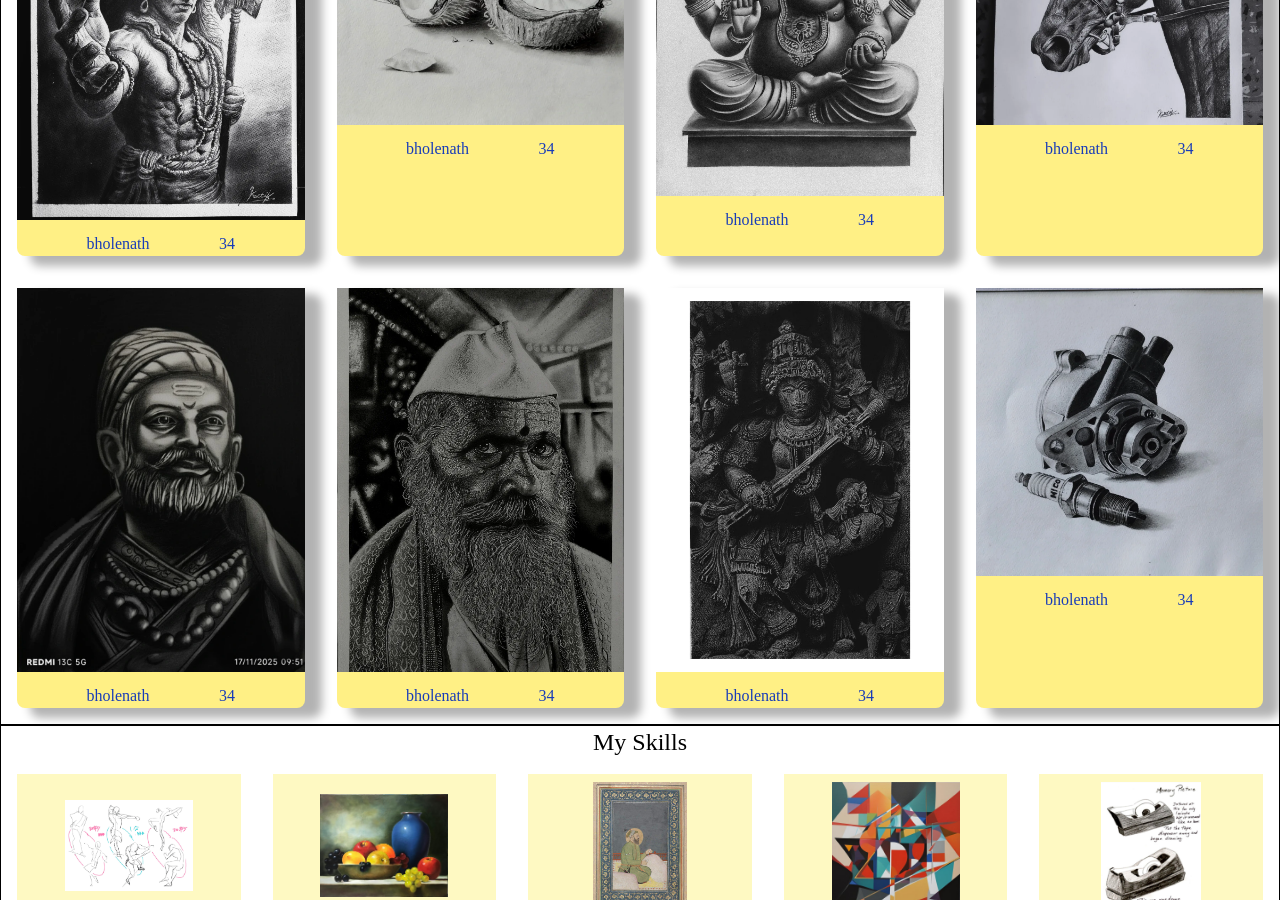
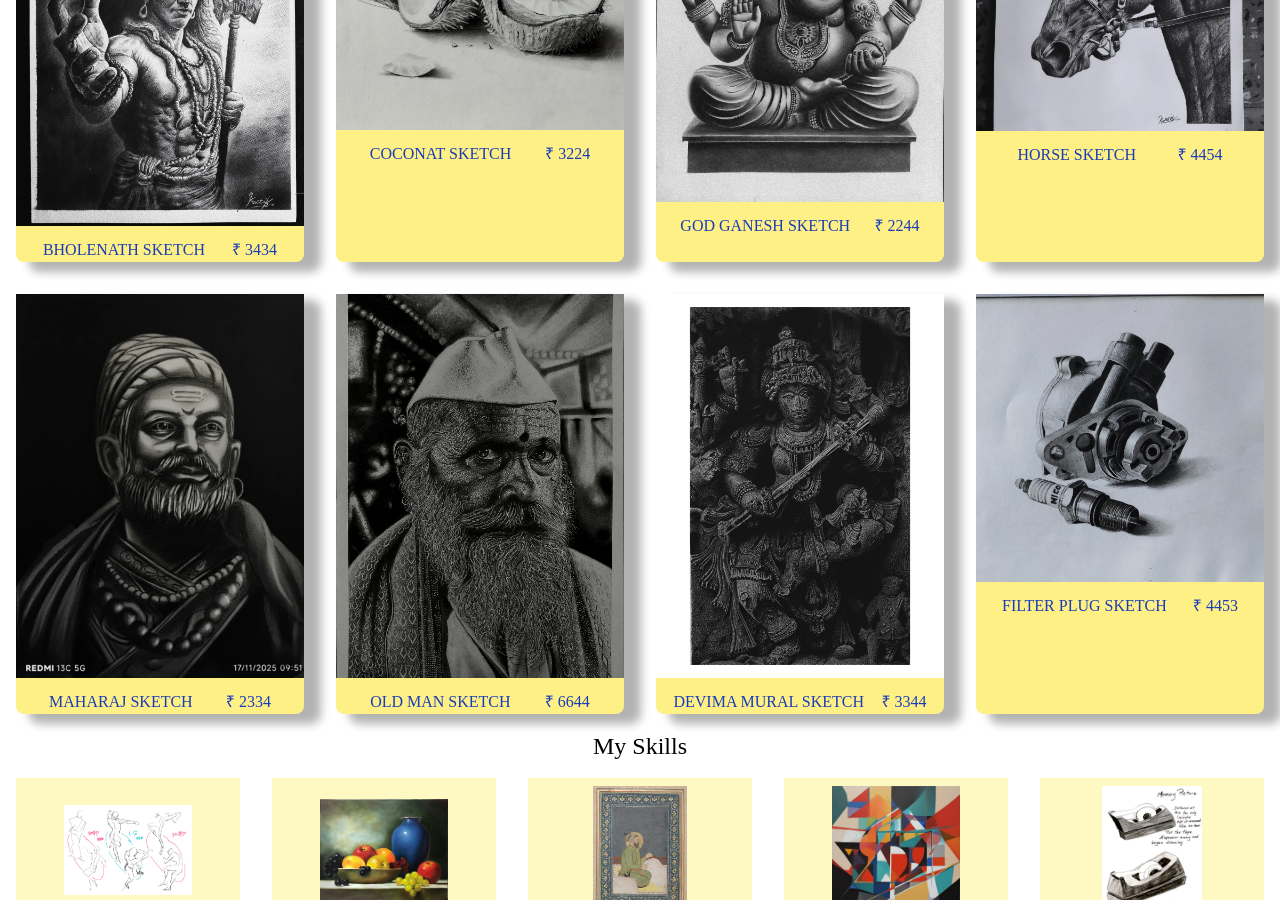
Before and after one commit to Anuragsomwanshi/Aks-portfolio, a React (Vite) app: page / in a window 1280 px wide. Shown: the part 1900-2800 px from the top of the page. Built offline with nearby package versions, Linux system fonts and the light colour scheme.

Commit message:
price change

```diff
--- a/src/Components/About.jsx
+++ b/src/Components/About.jsx
@@ -3,7 +3,7 @@ import { assets } from '../assets/assets'
 
 const About = () => {
   return (
-    <div id='About' className='min-h-screen flex flex-col  lg:flex-row border'>
+    <div id='About' className='min-h-screen flex flex-col  lg:flex-row '>
 
         <div className=' bg-green-200 basis-full md:basis-1/2 p-4 m-4 flex flex-col items-center'>
       <h1 className='md:text-2xl p-2 m-2  lg:m-0'>About</ h1>
--- a/src/Components/Footer.jsx
+++ b/src/Components/Footer.jsx
@@ -6,7 +6,7 @@ import { faYoutube } from '@fortawesome/free-brands-svg-icons'
 
 const Footer = () => {
   return (
-    <div className='border'>
+    <div >
         <div className='max-w-7xl mx-auto px-5'>
             <div className='flex flex-col md:flex-row items-center justify-between'>
                 <div className='  mb-6 md:mb-0'>
--- a/src/Components/Head.jsx
+++ b/src/Components/Head.jsx
@@ -3,7 +3,7 @@ import { assets } from '../assets/assets'
 
 const Head = () => {
   return (
-    <div  id='Home' className='min-h-screen flex flex-col  pt-15 md:flex-row border'>
+    <div  id='Home' className='min-h-screen flex flex-col  pt-15 md:flex-row'>
 
         <div className=' m-6 p-4  basis-full md:basis-1/2 flex flex-col justify-center  md:space-y-10' >
         <h1 className='text-5xl sm:text-6xl md:text-7xl  '>
--- a/src/Components/Navbar.jsx
+++ b/src/Components/Navbar.jsx
@@ -16,7 +16,7 @@ const Navbar = () => {
  }
   return (
     <>
-    <div className='flex  w-full  p-4 bg-yellow-200 border'>
+    <div className='flex  w-full  p-4 bg-yellow-200'>
 
 
 
@@ -24,7 +24,7 @@ const Navbar = () => {
             <span className='font-bold text-2xl'>KARTIK</span>
 
             <div  className={`
-    ${isOpen ? "flex flex-col" : "hidden"}
+    ${isOpen ? "flex flex-col items-center" : "hidden"}
     md:flex md:flex-row
     w-full
     justify-end
@@ -34,7 +34,7 @@ const Navbar = () => {
   `}>
 
                 {navMenu.map((item,index)=>(
-                    <a className='text-sm  md:text-2xl md:border-b-2 border-transparent hover:border-black transition duration-400' key={index} onClick={closeMenu}  href={`#${item}`}>{item}</a>
+                    <a className='text-sm   md:text-2xl border rounded bg-white p-1 md:border-transparent hover:border-black transition duration-400' key={index} onClick={closeMenu}  href={`#${item}`}>{item}</a>
 
 
                 ))}
--- a/src/Components/Skills.jsx
+++ b/src/Components/Skills.jsx
@@ -2,7 +2,7 @@ import React from 'react'
 import {skills} from '../assets/assets'
 const Skills = () => {
   return (
-    <div id='Skills' className='min-h-screen text-2xl border'>
+    <div id='Skills' className='min-h-screen text-2xl '>
         <h1 className='text-2xl place-self-center'>My Skills</h1>
 
 
--- a/src/Components/Work.jsx
+++ b/src/Components/Work.jsx
@@ -3,7 +3,7 @@ import { work } from '../assets/assets'
 import Workcard from './Workcard'
 const Work = () => {
   return (
-    <div id='Work'  className='min-h-screen max-w-7xl mx-auto px-4 py-4 border '>
+    <div id='Work'  className='min-h-screen max-w-7xl mx-auto px-4 py-4 '>
         <h1 className='text-2xl  place-self-center pb-5 '>My Work</h1>
 
 
--- a/src/assets/assets.js
+++ b/src/assets/assets.js
@@ -23,59 +23,59 @@ export const assets ={
 export const work =[
 
     {
-        name:"bholenath",
+        name:"BHOLENATH SKETCH",
         img:work1,
-        price:34
+        price:`₹ ${3434}`
     },
 
 
     {
-        name:"bholenath",
+        name:"COCONAT SKETCH",
         img:work2,
-        price:34
+        price:`₹ ${3224}`
     },
 
 
 
     {
-        name:"bholenath",
+        name:"GOD GANESH SKETCH",
         img:work3,
-        price:34
+        price:`₹ ${2244}`
     },
 
 
     {
-        name:"bholenath",
+        name:"HORSE SKETCH",
         img:work4,
-        price:34
+        price:`₹ ${4454}`
     },
 
 
     {
-        name:"bholenath",
+        name:"MAHARAJ SKETCH",
         img:work5,
-        price:34
+        price:`₹ ${2334}`
     },
 
 
     {
-        name:"bholenath",
+        name:"OLD MAN SKETCH",
         img:work6,
-        price:34
+        price:`₹ ${6644}`
     },
 
 
     {
-        name:"bholenath",
+        name:"DEVIMA MURAL SKETCH",
         img:work7,
-        price:34
+        price:`₹ ${3344}`
     },
 
 
     {
-        name:"bholenath",
+        name:"FILTER PLUG SKETCH",
         img:work8,
-        price:34
+        price:`₹ ${4453}`
     },
 
   ]
--- a/src/index.css
+++ b/src/index.css
@@ -2,7 +2,7 @@
 @import "tailwindcss";
 
 body {
-  font-family:cursive;
+  font-family:'Times New Roman';
 }
 html {
   scroll-behavior: smooth;
```
